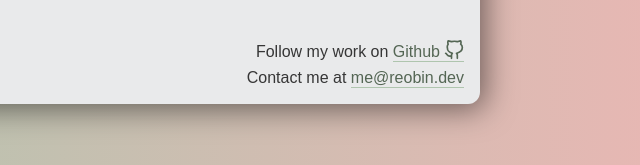
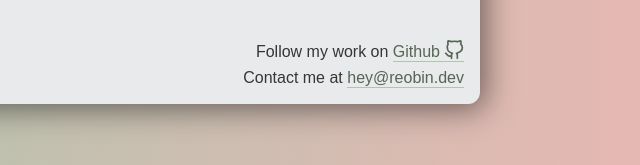
Before and after one commit to reobin/reobin.dev, an Astro site: page / in a window 1280 px wide. Shown: the part 632-797 px from the top of the page, 640-1280 px from the left. Built offline with nearby package versions, Linux system fonts and the light colour scheme; Astro itself is replaced by a stand-in of ours.

Commit message:
chore: Update email

```diff
--- a/package.json
+++ b/package.json
@@ -2,7 +2,7 @@
   "name": "reobin.dev",
   "author": {
     "name": "reobin",
-    "email": "me@reobin.dev"
+    "email": "hey@reobin.dev"
   },
   "type": "module",
   "version": "3.0.0",
--- a/src/components/Footer.astro
+++ b/src/components/Footer.astro
@@ -12,7 +12,7 @@
   </div>
   <div>
     Contact me at
-    <a href="mailto:me@reobin.dev">me@reobin.dev</a>
+    <a href="mailto:hey@reobin.dev">hey@reobin.dev</a>
   </div>
 </footer>
 
```
